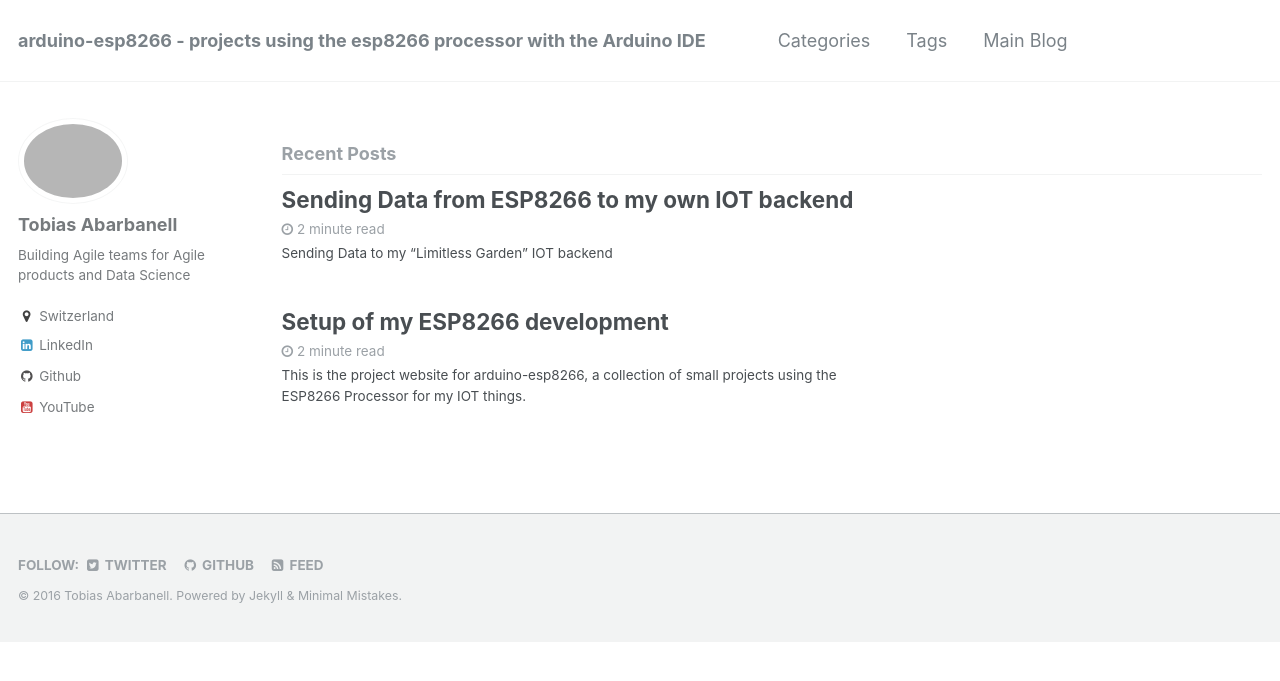
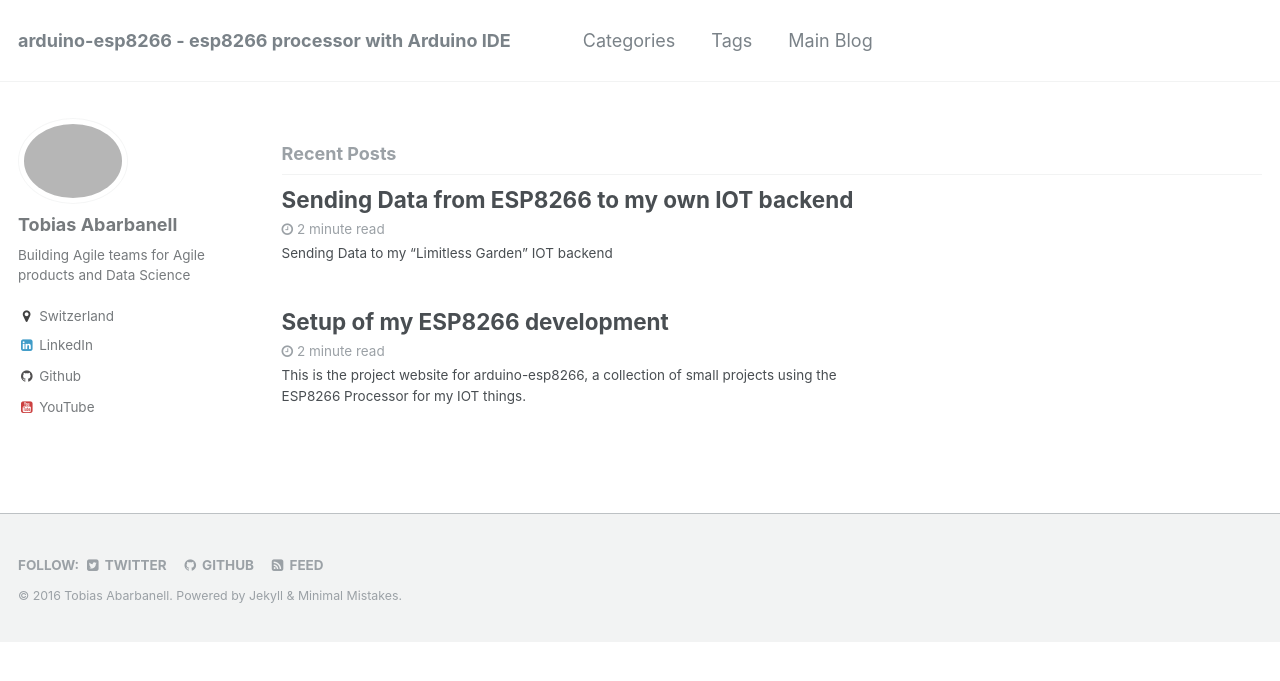
Before and after one commit to abarbanell/arduino-esp8266, a Jekyll site: the page built from index.html, in a window 1280 px wide. Shown: the top 681 px of the page. Built offline with Jekyll 4.4.1, drawn with Linux system fonts in a browser that asks for light colours; the list of posts is cut into pages by our own code.

Commit message:
config change

```diff
--- a/_config.yml
+++ b/_config.yml
@@ -7,7 +7,7 @@
 
 # Site Settings
 locale                   : "en-US"
-title                    : "arduino-esp8266 - projects using the esp8266 processor with the Arduino IDE"
+title                    : "arduino-esp8266 - esp8266 processor with Arduino IDE"
 title_separator          : "-"
 name                     : "Tobias Abarbanell"
 description              : "Project documentation for my esp8266 things."
```
